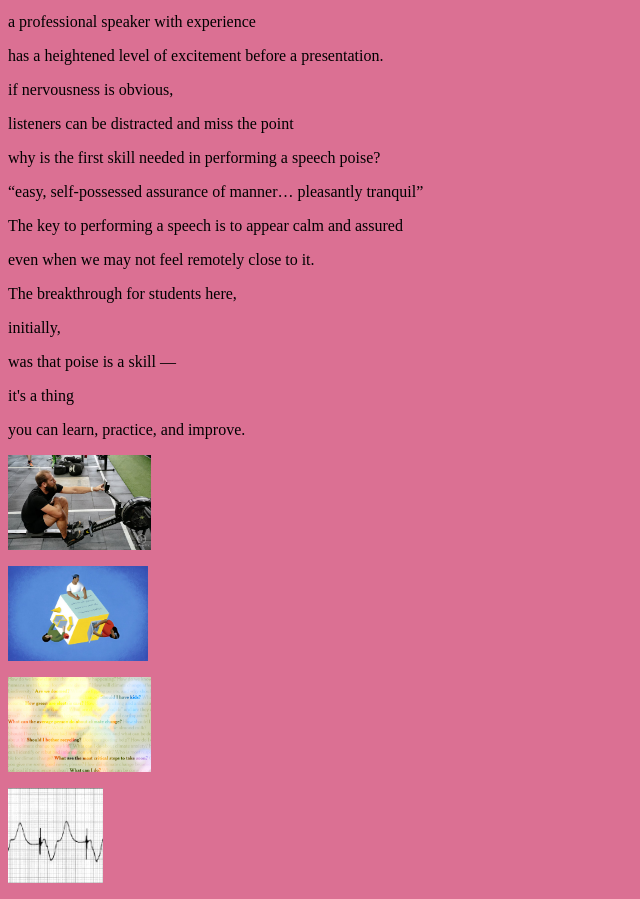
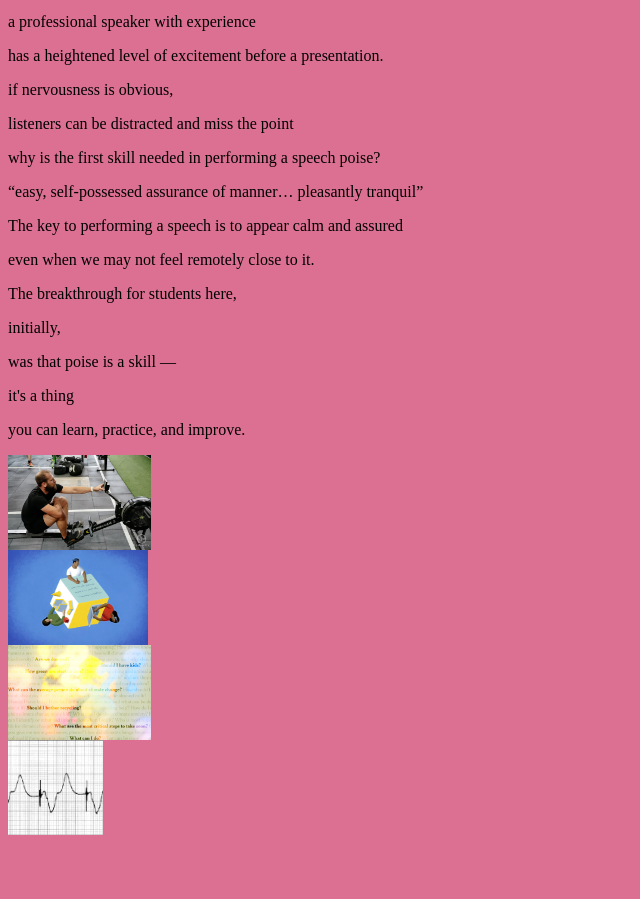
Before and after one commit to beifonng/PROJECT_1_beifonng, a plain HTML site: page index.html in a window 1280 px wide. Shown: the part 87-986 px from the top of the page, without its empty margins (0-640 px from the left). After the commit the page ends 930 px from the top, so only its background shows below. Drawn offline with Linux system fonts and the light colour scheme.

Commit message:
index.html

```diff
--- a/index.html
+++ b/index.html
@@ -20,8 +20,11 @@
 <p></p>it's a thing
 <p></p>you can learn, practice, and improve.
 </p>
-<p><img src="pic1.jpg" width="400" height="400"></p>
-<p><img src="pic2.jpg" width="400" height="400"></p>
-<p><img src="pic3.jpg" width="400" height="400"></p>
-<p><img src="pic4.jpg" width="400" height="400"></p>
+<div class= "pics">
+  <div><img src="pic1.jpg" width="400" height="400"></div>
+  <div><img src="pic2.jpg" width="400" height="400"></div>
+  <div><img src="pic3.jpg" width="400" height="400"></div>
+  <div><img src="pic4.jpg" width="400" height="400"></div>
+</div>
+
 </body>
```
